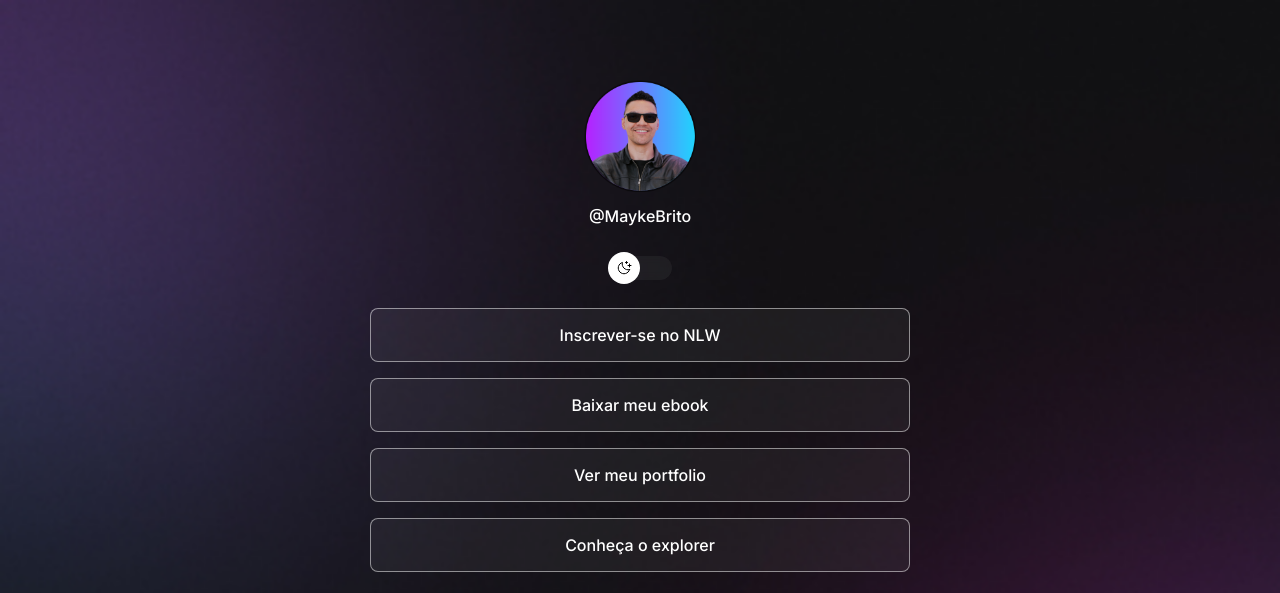
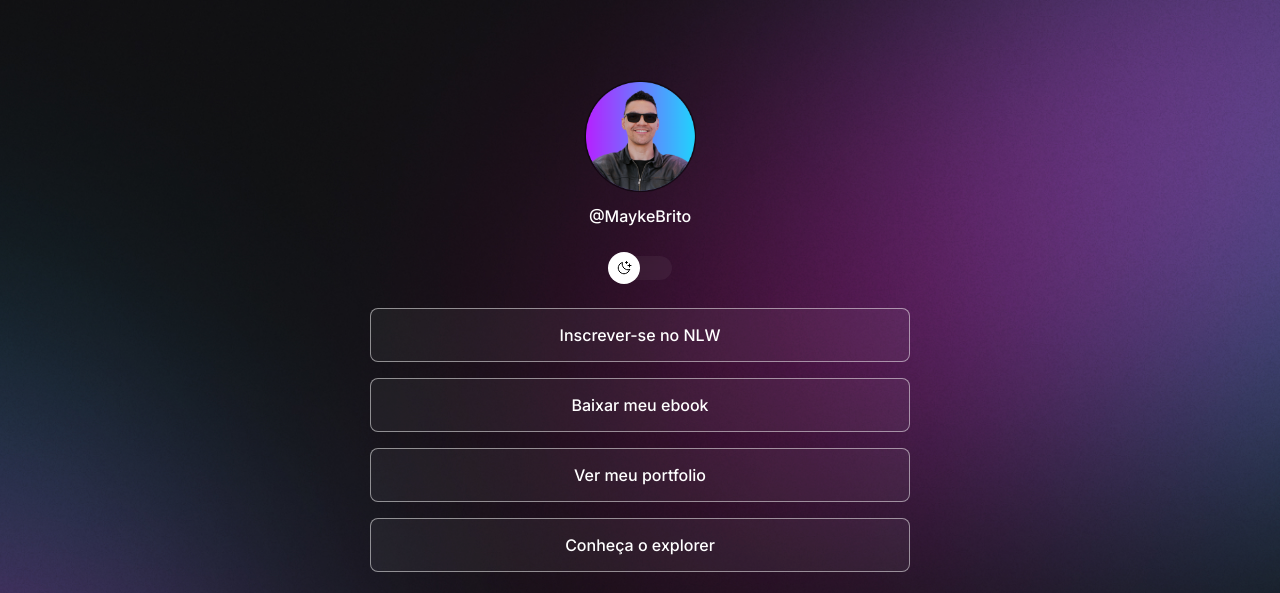
Before and after one commit to juanbarros14/AgrupadorDeLinks, a plain HTML site: page index.html in a window 1280 px wide. Shown: the top 593 px of the page. Drawn offline with nearby package versions, Linux system fonts and the light colour scheme.

Commit message:
change background based on media queries

```diff
--- a/stile.css
+++ b/stile.css
@@ -26,6 +26,7 @@
 
 body {
   background: var(--bg-url) no-repeat top center/cover;
+  height: 100vh;
 }
 
 body * {
@@ -149,3 +150,13 @@ footer{
   text-align: center;
   font-size: 14px;
 }
+
+@media (min-width: 700px) {
+  :root {
+    --bg-url: url(./ASSESTS/assets/bg-desktop.jpg);
+  }
+
+  .light {
+    --bg-url: url(./ASSESTS/assets/bg-desktop-light.jpg);
+  }
+}
```
